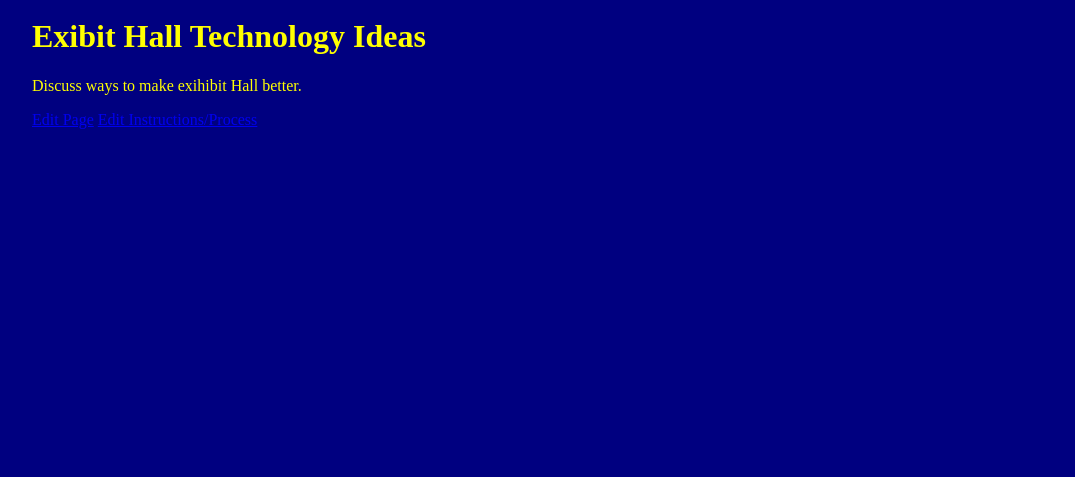
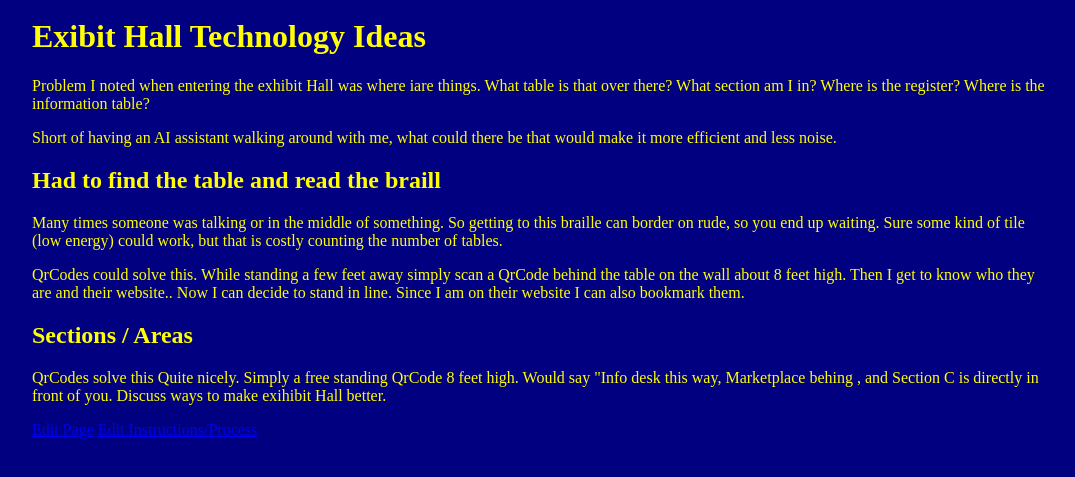
Before and after one commit to chrisnestrud/lewislwood_nfb-tech-ideas, a website: page docs/exhibit-hall.html in a window 1280 px wide. Shown: the part 75-552 px from the top of the page, without its empty margins (98-1173 px from the left). Drawn offline with Linux system fonts and the light colour scheme.

Commit message:
exhibit html

```diff
--- a/docs/exhibit-hall.html
+++ b/docs/exhibit-hall.html
@@ -17,7 +17,14 @@
     </div>
     <div class="content" role="main">
 <h1>Exibit Hall Technology Ideas</h1>
-<p>Discuss ways to make exihibit Hall better.</p>
+<p>Problem I noted when entering the exhibit Hall was where iare things. What table is that over there? What section am I in? Where is the register? Where is the information table?</p>
+<p>Short of having an AI assistant walking around with me, what could there be that would make it more efficient and less noise.</p>
+<h2>Had to find the table and read the braill</h2>
+<p>Many times someone was talking or in the middle of something. So getting to this braille can border on rude, so you end up waiting. Sure some kind of tile (low energy) could work, but that is costly counting the number of tables.</p>
+<p>QrCodes could solve this.  While standing a few feet away simply scan a QrCode behind the table on the wall about 8 feet high. Then I get to know who they are  and their website.. Now I can decide to stand in line.  Since I am on their website I can also bookmark them.</p>
+<h2>Sections / Areas</h2>
+<p>QrCodes solve this Quite nicely.  Simply a free standing QrCode 8 feet high.  Would say &quot;Info desk this way, Marketplace behing , and Section C is directly in front of you.
+Discuss ways to make exihibit Hall better.</p>
 
 </div>
 <div class="footer" role=""footer>
```
